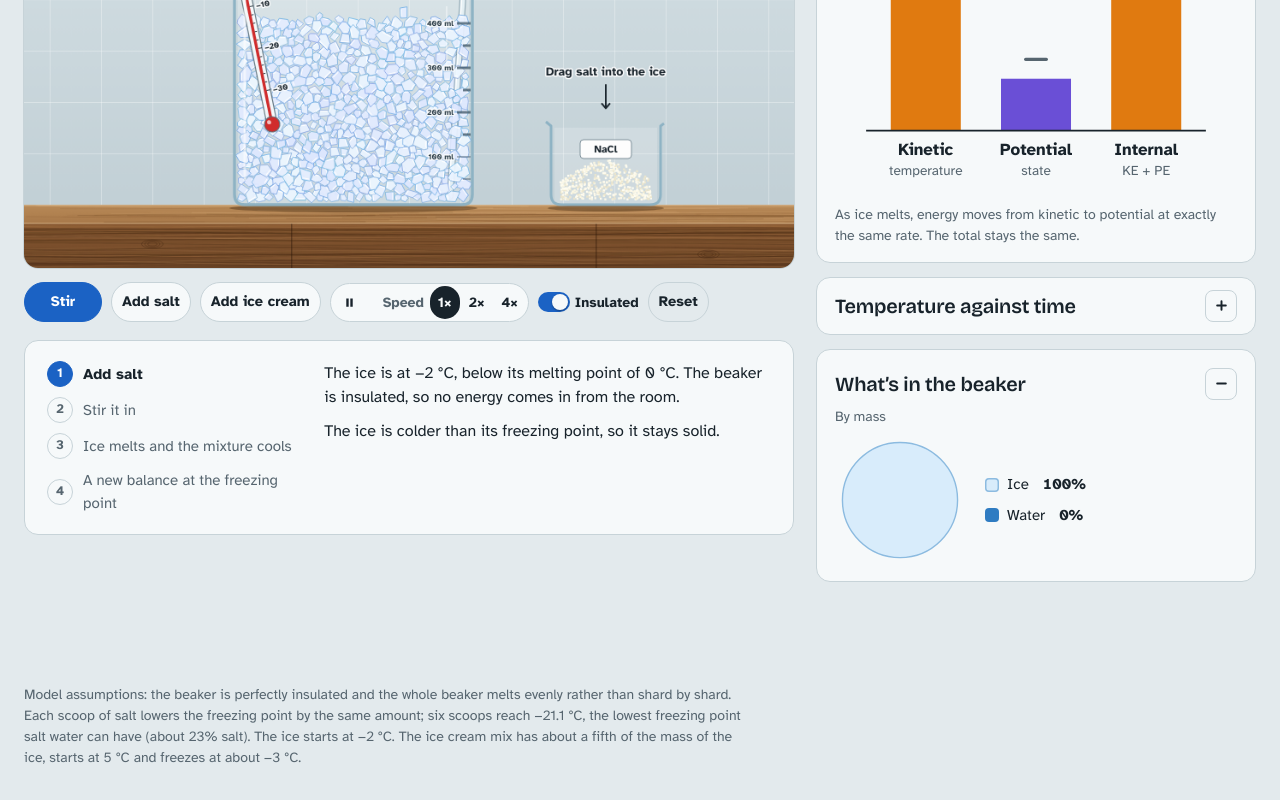
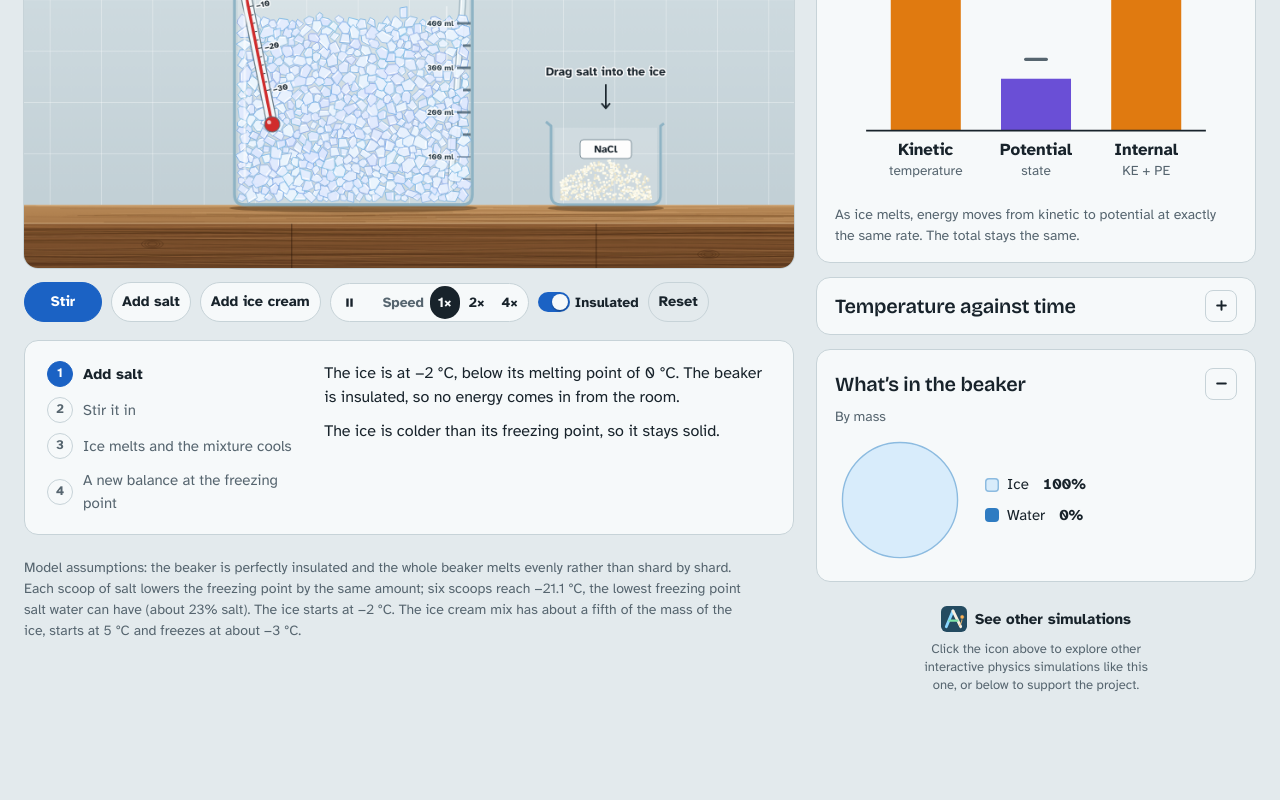
Before and after one commit to awm11/ice-latent-heat, a React (Vite) app: page / in a window 1280 px wide. Shown: the part 327-1127 px from the top of the page. Built offline with nearby package versions, Linux system fonts and the light colour scheme.

Commit message:
bug fix and coffee tweak

```diff
--- a/index.html
+++ b/index.html
@@ -4,6 +4,7 @@
 <meta charset="utf-8">
 <meta name="viewport" content="width=device-width, initial-scale=1, viewport-fit=cover">
 <title>Why does salt make ice colder?</title>
+<link rel="icon" type="image/svg+xml" href="%BASE_URL%favicon.svg">
 <link rel="preconnect" href="https://fonts.googleapis.com">
 <link rel="preconnect" href="https://fonts.gstatic.com" crossorigin>
 <link href="https://fonts.googleapis.com/css2?family=Atkinson+Hyperlegible:wght@400;700&family=Bricolage+Grotesque:opsz,wght@12..96,600;12..96,800&display=swap" rel="stylesheet">
--- a/src/App.jsx
+++ b/src/App.jsx
@@ -329,10 +329,14 @@ class Sim {
     if (!this.insulated) {
       const q = LEAK * (ROOM_T - this.T()) * dt * speed * SLOW;
       this.Uw += q;
-      // once the ice is at its freezing point, incoming heat melts it instead of warming it further
+      // once the ice is at its freezing point, incoming heat melts it instead of warming it further.
+      // Cap this frame's conversion to what the leaked heat itself could account for, so that a
+      // freezing point which suddenly drops (salt going in while uninsulated) doesn't dump a whole
+      // backlog of "excess" into the ice in one frame — any remaining gap is melted gradually by
+      // the ordinary above-freezing-point pacing below instead.
       const keCap = 75 + KW * this.fp;
       if (q > 0 && this.m < 0.97 && this.keW() > keCap) {
-        this.m += Math.min(0.97 - this.m, (this.keW() - keCap) / LW);
+        this.m += Math.min(0.97 - this.m, q / LW, (this.keW() - keCap) / LW);
       }
     }
     // ice melts whenever it is warmer than its freezing point: kinetic -> potential
@@ -966,7 +970,7 @@ function App() {
   return h('div', { className: 'app' },
     h('header', { className: 'top' },
       h('a', { className: 'favicon-link', href: 'https://awm11.github.io/', target: '_blank', rel: 'noopener noreferrer', 'aria-label': 'Visit awm11.github.io' },
-        h('img', { src: '/favicon.svg', alt: '', className: 'favicon-img' })),
+        h('img', { src: `${import.meta.env.BASE_URL}favicon.svg`, alt: '', className: 'favicon-img' })),
       h('div', { className: 'title-block' },
         h('h1', null, 'Why does salt make ice colder?'),
         h('p', { className: 'lede' }, 'Add salt to ice in an insulated beaker, stir it in, and follow where the energy goes.'))),
@@ -998,7 +1002,9 @@ function App() {
         h('div', { className: 'story' },
           h('ol', { className: 'steps' }, STEPS.map((t, i) =>
             h('li', { key: i, className: i < stage ? 'done' : i === stage ? 'now' : '' }, h('span', { className: 'num' }, i < stage ? '\u2713' : i + 1), t))),
-          h('div', { className: 'explain', 'aria-live': 'polite' }, explain(stage, s).concat(creamNotes(s)).map((p, i) => h('p', { key: stage + '-' + i }, p))))),
+          h('div', { className: 'explain', 'aria-live': 'polite' }, explain(stage, s).concat(creamNotes(s)).map((p, i) => h('p', { key: stage + '-' + i }, p)))),
+        h('footer', { className: 'foot' },
+          h('p', null, 'Model assumptions: the beaker is perfectly insulated and the whole beaker melts evenly rather than shard by shard. Each scoop of salt lowers the freezing point by the same amount; six scoops reach \u221221.1 \u00B0C, the lowest freezing point salt water can have (about 23% salt). The ice starts at \u22122 \u00B0C. The ice cream mix has about a fifth of the mass of the ice, starts at 5 \u00B0C and freezes at about \u22123 \u00B0C.'))),
       h('aside', { className: 'panel' },
         h(Panel, { title: 'Energy of the particles', startOpen: true },
           h('p', { className: 'eq' }, 'Internal energy = ', h('span', { className: 'k' }, 'kinetic'), ' + ', h('span', { className: 'p' }, 'potential')),
@@ -1012,9 +1018,12 @@ function App() {
         h(Panel, { title: 'What\u2019s in the beaker', startOpen: true },
           h('p', { className: 'note' }, 'By mass'),
           h(Pie, { water: s.m })),
-        h('div', { className: 'coffee-row' }, h(BuyMeCoffeeButton)))),
-    h('footer', { className: 'foot' },
-      h('p', null, 'Model assumptions: the beaker is perfectly insulated and the whole beaker melts evenly rather than shard by shard. Each scoop of salt lowers the freezing point by the same amount; six scoops reach \u221221.1 \u00B0C, the lowest freezing point salt water can have (about 23% salt). The ice starts at \u22122 \u00B0C. The ice cream mix has about a fifth of the mass of the ice, starts at 5 \u00B0C and freezes at about \u22123 \u00B0C.')));
+        h('div', { className: 'bottom-block' },
+          h('a', { className: 'more-sims', href: 'https://awm11.github.io/', target: '_blank', rel: 'noopener noreferrer' },
+            h('img', { src: `${import.meta.env.BASE_URL}favicon.svg`, alt: '', className: 'more-sims-icon' }),
+            h('span', null, 'See other simulations')),
+          h('p', { className: 'more-sims-note' }, 'Click the icon above to explore other interactive physics simulations like this one, or below to support the project.'),
+          h('div', { className: 'coffee-row' }, h(BuyMeCoffeeButton))))));
 }
 
 export default App;
--- a/src/styles.css
+++ b/src/styles.css
@@ -32,7 +32,7 @@ body{margin:0;background:var(--bg);color:var(--ink);font-family:"Atkinson Hyperl
 .favicon-link:hover,.favicon-link:focus-visible{transform:scale(1.15) rotate(10deg)}
 .favicon-img{width:48px;height:48px;display:block}
 @media (max-width:640px){.favicon-img{width:34px;height:34px}}
-.grid{display:grid;grid-template-columns:minmax(0,1.75fr) minmax(290px,1fr);gap:22px;align-items:start}
+.grid{display:grid;grid-template-columns:minmax(0,1.75fr) minmax(290px,1fr);gap:22px;align-items:stretch}
 .lab{min-width:0}
 .stage{border-radius:14px;overflow:hidden;box-shadow:0 0 0 1px var(--line);background:#c2d0d6}
 .stage canvas{display:block;width:100%;height:auto;aspect-ratio:900/540;touch-action:none;-webkit-user-select:none;user-select:none}
@@ -117,8 +117,15 @@ button:focus-visible{outline:3px solid var(--accent);outline-offset:2px}
 .sw.ice{background:var(--ice);box-shadow:inset 0 0 0 1.5px var(--ice-edge)}
 .sw.water{background:var(--water)}
 .foot p{margin:22px 0 0;color:var(--muted);font-size:14px;max-width:80ch}
-.coffee-row{display:flex;justify-content:center;margin-top:6px}
-.coffee-embed-frame{display:inline-block;line-height:0}
+.bottom-block{display:flex;flex-direction:column;align-items:center;gap:8px;text-align:center;margin-top:10px}
+.more-sims{display:inline-flex;align-items:center;gap:8px;font-weight:700;font-size:15px;color:var(--ink);text-decoration:none}
+.more-sims:hover,.more-sims:focus-visible{color:var(--accent)}
+.more-sims-icon{width:26px;height:26px;display:block;transition:transform .2s ease}
+.more-sims:hover .more-sims-icon,.more-sims:focus-visible .more-sims-icon{transform:scale(1.15) rotate(10deg)}
+.more-sims-note{margin:0;color:var(--muted);font-size:13px;max-width:230px;line-height:1.4}
+.coffee-row{display:flex;justify-content:center;margin-top:2px}
+.coffee-embed-frame{display:inline-block;line-height:0;transition:transform .2s ease}
+.coffee-embed-frame:hover,.coffee-embed-frame:focus-within{transform:scale(1.08)}
 .coffee-embed{width:250px;height:60px;border:0;border-radius:10px;overflow:hidden}
-@media (max-width:980px){.grid{grid-template-columns:1fr}.panel{display:grid;grid-template-columns:1fr 1fr}.coffee-row{grid-column:1 / -1}}
+@media (max-width:980px){.grid{grid-template-columns:1fr}.panel{display:grid;grid-template-columns:1fr 1fr}.bottom-block{grid-column:1 / -1}}
 @media (max-width:640px){.app{padding:18px 14px 24px}.panel{display:flex}.story{grid-template-columns:1fr}}
--- a/vite.config.js
+++ b/vite.config.js
@@ -1,7 +1,14 @@
 import { defineConfig } from 'vite';
 import react from '@vitejs/plugin-react';
 
-export default defineConfig({
+// GitHub Pages serves project sites from /<repo-name>/, so the build needs
+// that prefix — but local dev should stay at '/' so `npm run dev` just works.
+// `command` is 'serve' during `npm run dev` and 'build' during `npm run build`.
+// If you're deploying to a user/org page repo named '<username>.github.io',
+// change REPO_NAME below to '' (so base stays '/' even in production).
+const REPO_NAME = 'your-repo-name';
+
+export default defineConfig(({ command }) => ({
   plugins: [react()],
-  base: '/ice-latent-heat/',
-});
+  base: command === 'build' && REPO_NAME ? `/${REPO_NAME}/` : '/',
+}));
```
Also changed, not shown: src/BuyMeCoffee.jsx (line endings or trailing spaces), 1 other file (tests, documents, lock files or other folders).
